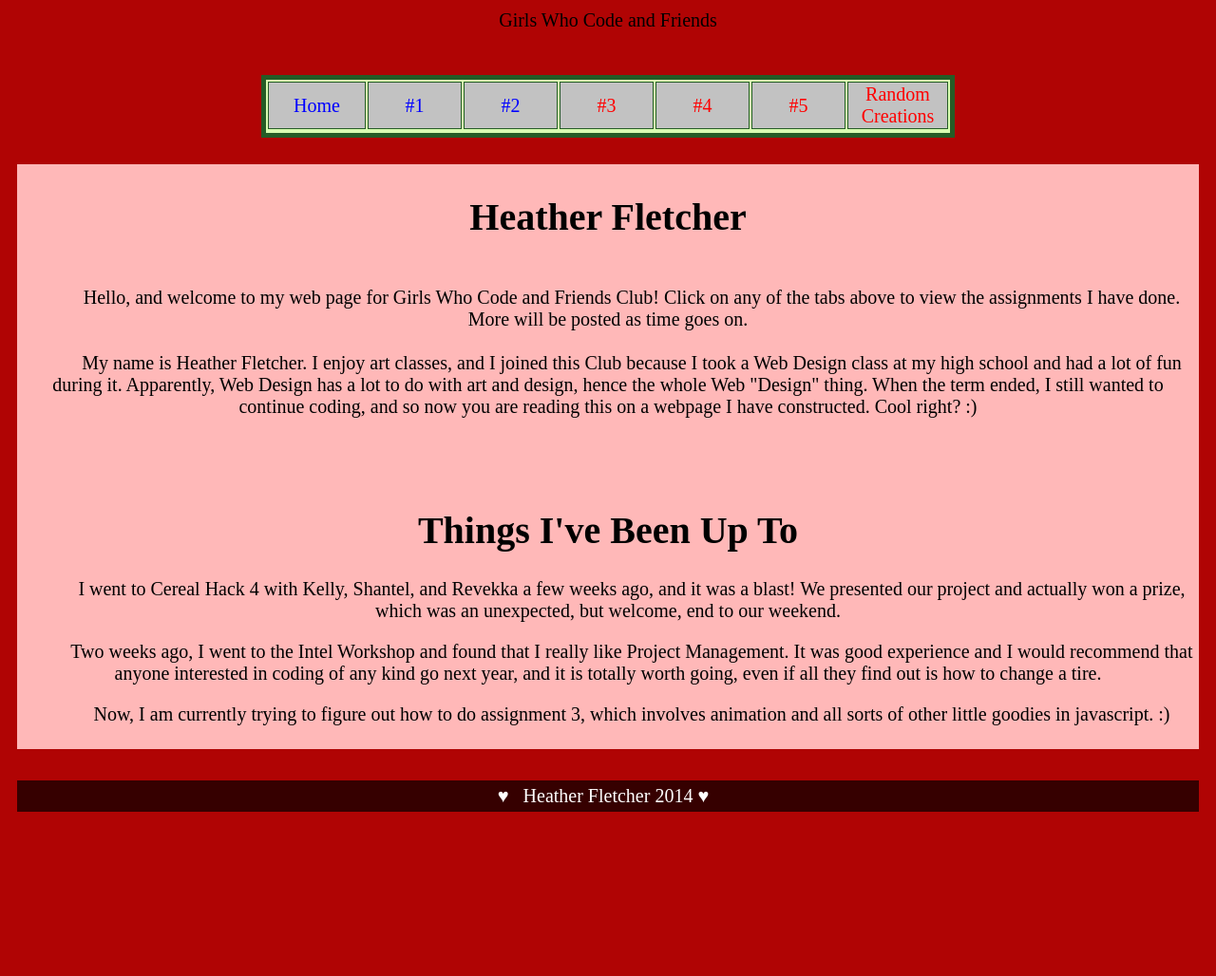
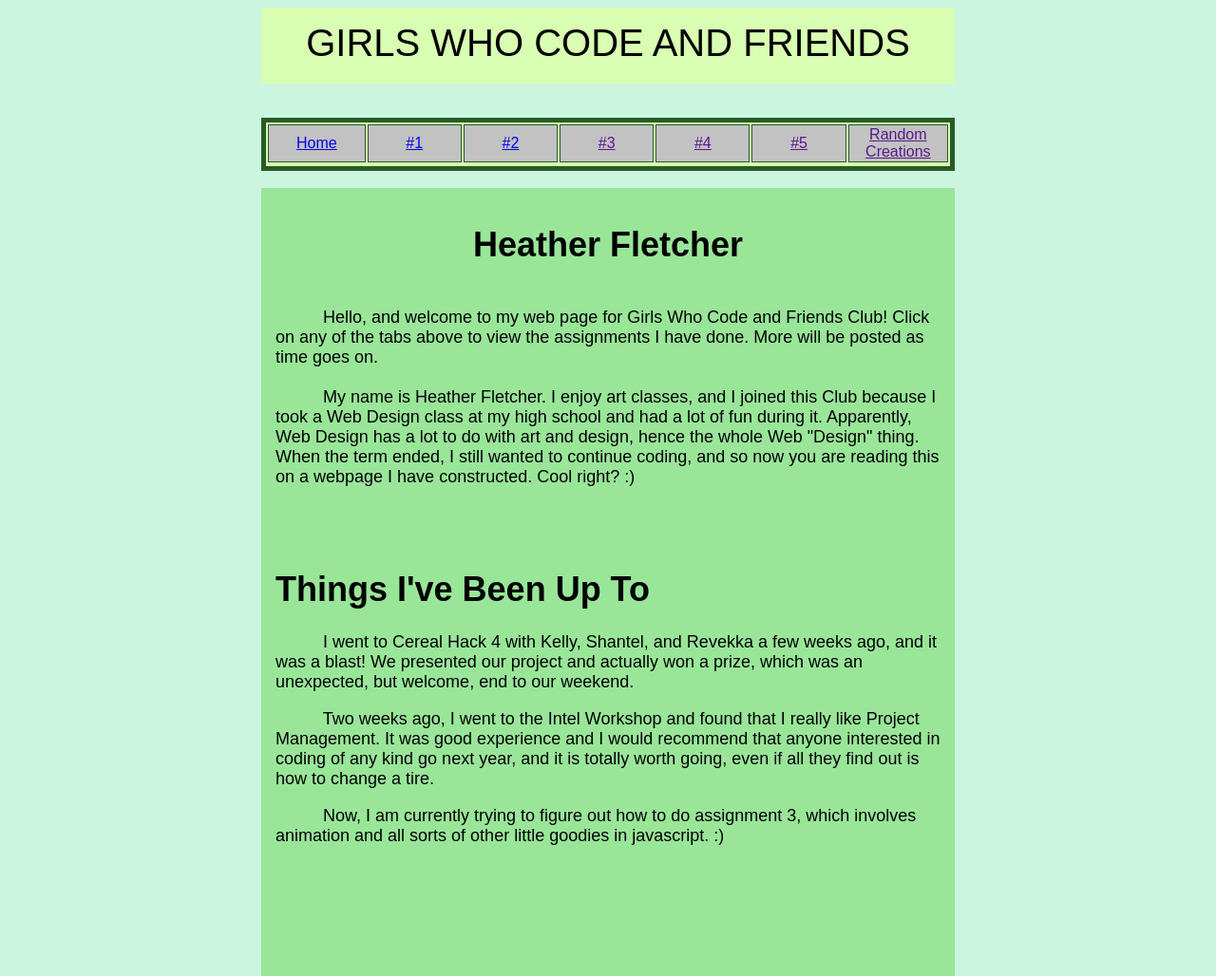
Before and after one commit to SHS-Coders/heather, a plain HTML site: page index.html in a window 1280 px wide. Shown: the top 1028 px of the page at 95% size. Before the commit the page ends 870 px from the top, so only its background shows below. Drawn offline with Linux system fonts and the light colour scheme.

Commit message:
Update style.css

```diff
--- a/style.css
+++ b/style.css
@@ -1,52 +1,34 @@
-body {
-  color: black;
-  background-color: #B00404;
-  padding: 5px;
-  margin: 5px;
-  text-align: center;
-  font-family: {arial};
-  font-style: normal;
-  font-size: 20px;
+
+
+
+#wrapper {width: 730px;
+	  }
+
+
+#title {font-family: arial;
+	font-size: 30pt;
+	background-color: #D9FFB2;
+	width: 700px;
+	height: 50px;
+	padding: 15px;
+	text-transform:uppercase;}
+
+#links {font-family: arial;
+	font-size: 14;
+	text-align: center;
 }
 
-
-a:link {color: blue; text-decoration: none;}
-a:visited {color: red; text-decoration: none;}
-a:hover {color: black; text-decoration: none;}
-a:active {color: purple; text-decoration: none;}
-
-#page {width: 100%;
-  height: 100%;
+#content {background-color: #99E699;
+	  width: 700px;
+	  height: 800px;
+	  padding: 15px;
+	  text-align: left;
+	  font-family: arial;
+	  font-size: 18px;
 }
 
-#banner {position: relative;
-  width: 98%;
-  height: 20%;
-  padding: 5px;
-  margin: 5px;
-  background: #FA8C8C;
-}
-
-#logo {width: 98%;
-  background: red;
-  padding: 5px;
-  margin: 5px;
-  font-size: 50px
-}
-
-#content {height:65%;
-  width: 98%;
-  padding: 5px;
-  margin: 5px;
-  background: #FFB8B8;
-}
-
-#footer {position: relative;
-  color: white;
-  top: 80%;
-  height: 15%;
-  width: 98%;
-  padding: 5px;
-  margin: 5px;
-  background: #360000;
-}
+#footer {font-size: 14pt;
+	 width: 700px;
+	 height: 30px;
+	 padding: 15px;
+	 background-color: #4DB84D;}
```
